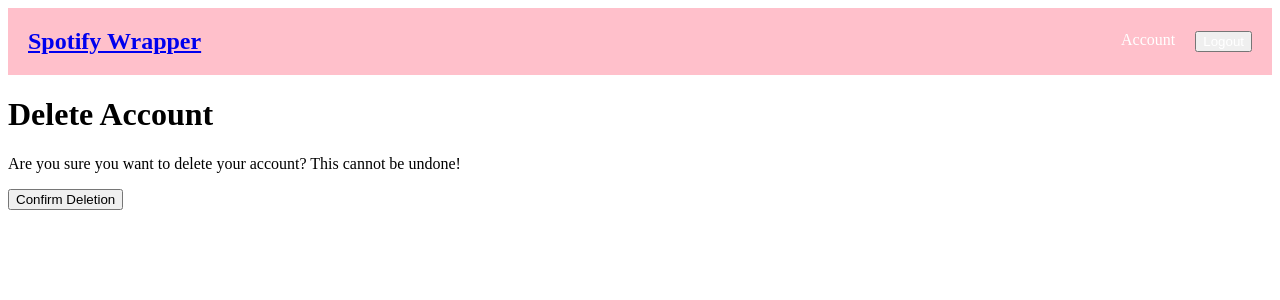
After one commit to AyushKarupakula/SpotifyWrapper, a Django app: page /delete/ in a window 1280 px wide. The commit adds this page. Shown: the top 300 px of the page. Run offline with Django 5.2, Linux system fonts and the light colour scheme; a user stored in the database is signed in.

Commit message:
added acc page and acc delete function

```diff
--- a/spotifyWrapper/settings.py
+++ b/spotifyWrapper/settings.py
@@ -118,7 +118,7 @@ USE_TZ = True
 
 STATIC_URL = 'static/'
 STATICFILES_DIRS = [
-    os.path.join(BASE_DIR, 'spotifyWrapper/static'),  # Add this line
+    os.path.join(BASE_DIR, 'spotifyWrapper/static'),
 ]
 
 # Default primary key field type
--- a/spotifyWrapper/templates/base.html
+++ b/spotifyWrapper/templates/base.html
@@ -10,6 +10,9 @@
         <a class="navbar-brand" href="{% url 'home' %}">Spotify Wrapper</a>
         <ul class="navbar-nav ml-auto">
             {% if user.is_authenticated %}
+                <li class="nav-item">
+                    <a class="nav-link" href="{% url 'account' %}">Account</a>
+                </li>
                 <form method="post" action="{% url 'logout' %}">
                     {% csrf_token %}
                     <button type="submit" class="nav-link">Logout</a>
--- /dev/null
+++ b/userAuth/templates/userAuth/delete.html
@@ -0,0 +1,10 @@
+{% extends 'base.html' %}
+
+{% block content %}
+    <h1>Delete Account</h1>
+    <p>Are you sure you want to delete your account? This cannot be undone!</p>
+    <form method="post">
+        {% csrf_token %}
+        <button type="submit" class="btn btn-danger">Confirm Deletion</button>
+    </form>
+{% endblock %}
--- a/userAuth/urls.py
+++ b/userAuth/urls.py
@@ -6,4 +6,6 @@ urlpatterns = [
     path('signup/', views.signup, name='signup'),
     path('login/', LoginView.as_view(template_name='userAuth/login.html'), name='login'),
     path('logout/', logout_then_login, {'login_url': 'login'}, name='logout'),
+    path('account/', views.account, name='account'),
+    path('delete/', views.delete, name='delete'),
 ]
--- a/userAuth/views.py
+++ b/userAuth/views.py
@@ -2,6 +2,7 @@ from django.shortcuts import render, redirect
 from django.contrib.auth import login
 from .forms import SignUpForm
 from django.urls import reverse
+
 
 def signup(request):
     if request.method == 'POST':
@@ -13,3 +14,20 @@ def signup(request):
     else:
         form = SignUpForm()
     return render(request, 'userAuth/signup.html', {'form': form})
+
+def account(request):
+    if request.user.is_authenticated:
+        user = request.user
+        return render(request, 'userAuth/account.html', {'user': user})
+    else:
+        return redirect('login')
+
+def delete(request):
+    if request.user.is_authenticated:
+        user = request.user
+        if request.method == 'POST':
+            user.delete()
+            return redirect('home')
+        return render(request, 'userAuth/delete.html', {'user': user})
+    else:
+        return redirect('delete')
```
Also changed, not shown: userAuth/templates/userAuth/account.html (added, +7 -0 lines), db.sqlite3.
